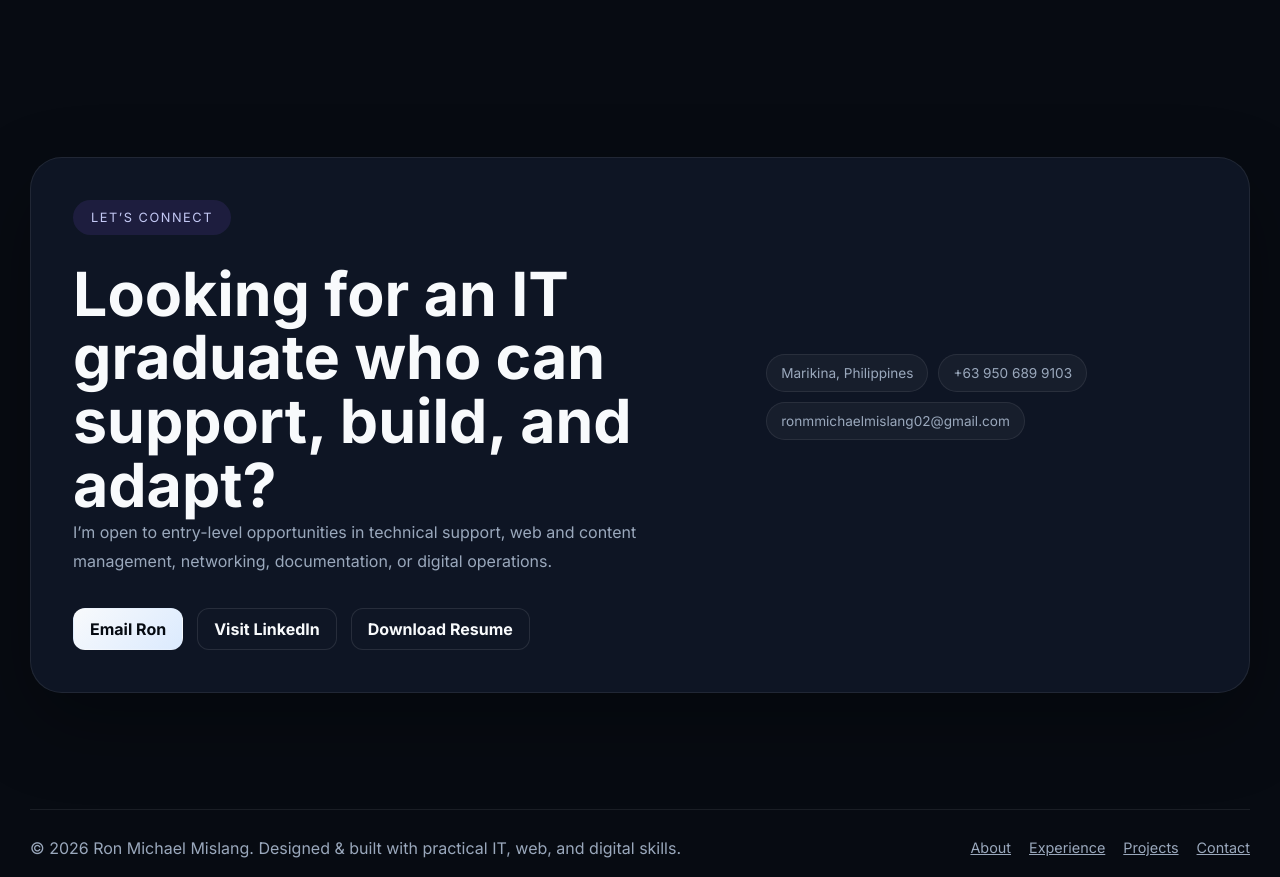
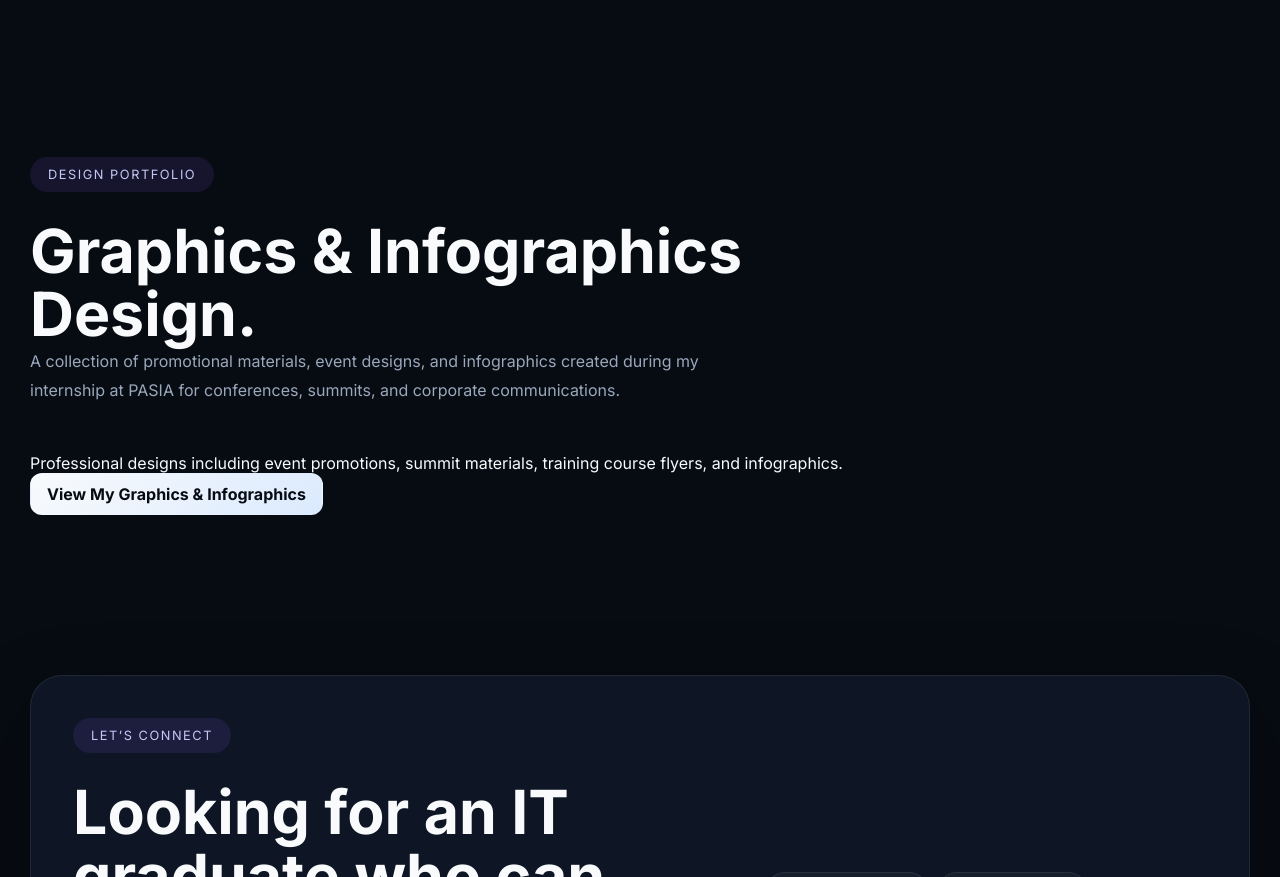
Before and after one commit to ronmichaelmislang02-source/ronmichaelmislang-portfolio, a plain HTML site: page index.html in a window 1280 px wide. Shown: the part 5767-6644 px from the top of the page. Drawn offline with Linux system fonts and the light colour scheme.

Commit message:
Fix HTML formatting and structure

```diff
--- a/index.html
+++ b/index.html
@@ -269,6 +269,22 @@
       </div>
     </section>
 
+    <section id="graphics" class="section graphics-section">
+      <div class="container section-heading">
+        <div>
+          <span class="eyebrow">Design Portfolio</span>
+          <h2 class="section-title">Graphics & Infographics Design.</h2>
+          <p class="section-description">A collection of promotional materials, event designs, and infographics created during my internship at PASIA for conferences, summits, and corporate communications.</p>
+        </div>
+      </div>
+      <div class="container graphics-cta">
+        <div class="graphics-preview">
+          <p>Professional designs including event promotions, summit materials, training course flyers, and infographics.</p>
+        </div>
+        <a class="button button-primary" href="graphics-portfolio.html">View My Graphics & Infographics</a>
+      </div>
+    </section>
+
     <section id="contact" class="section contact-cta">
       <div class="container contact-cta-inner">
         <div>
```
